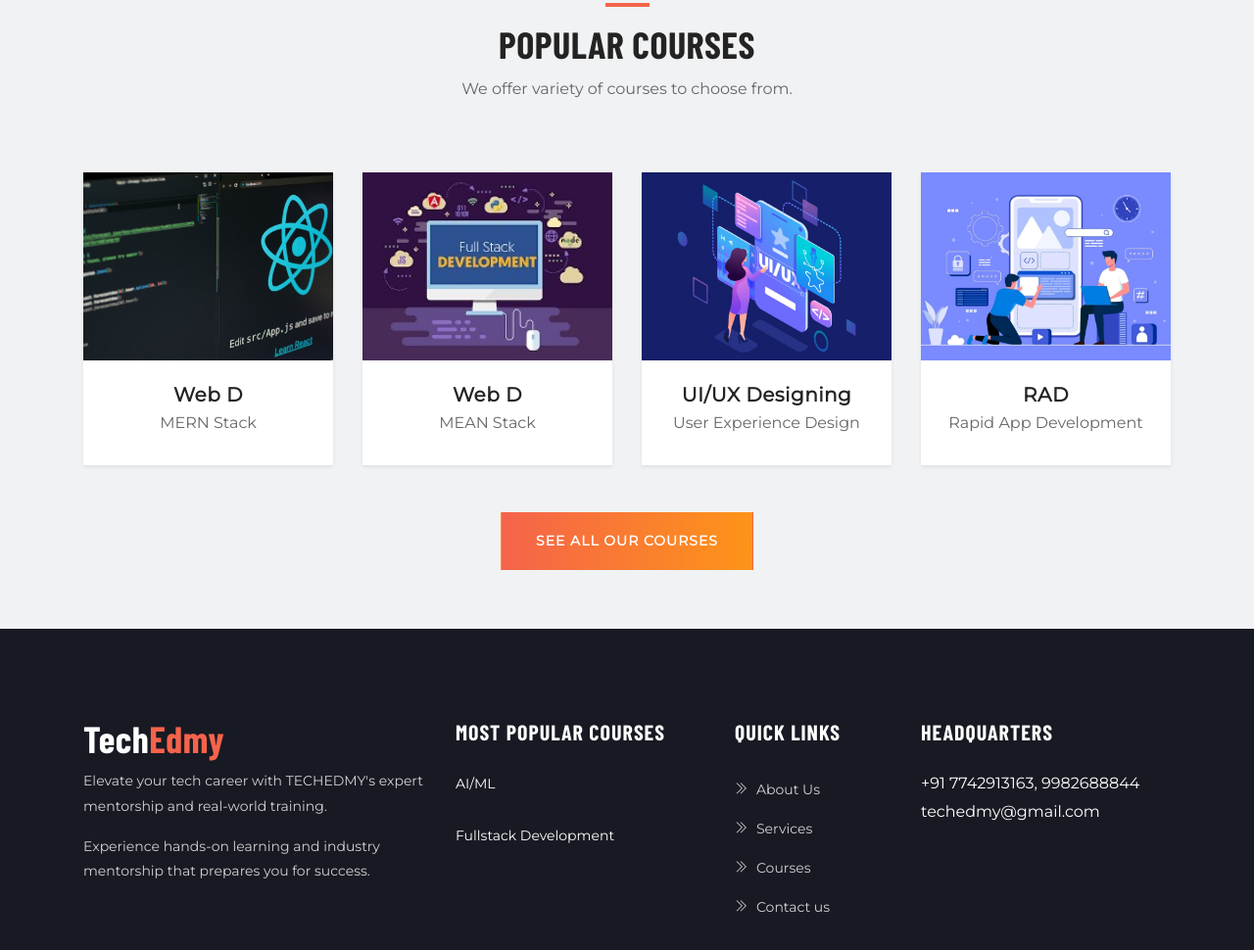
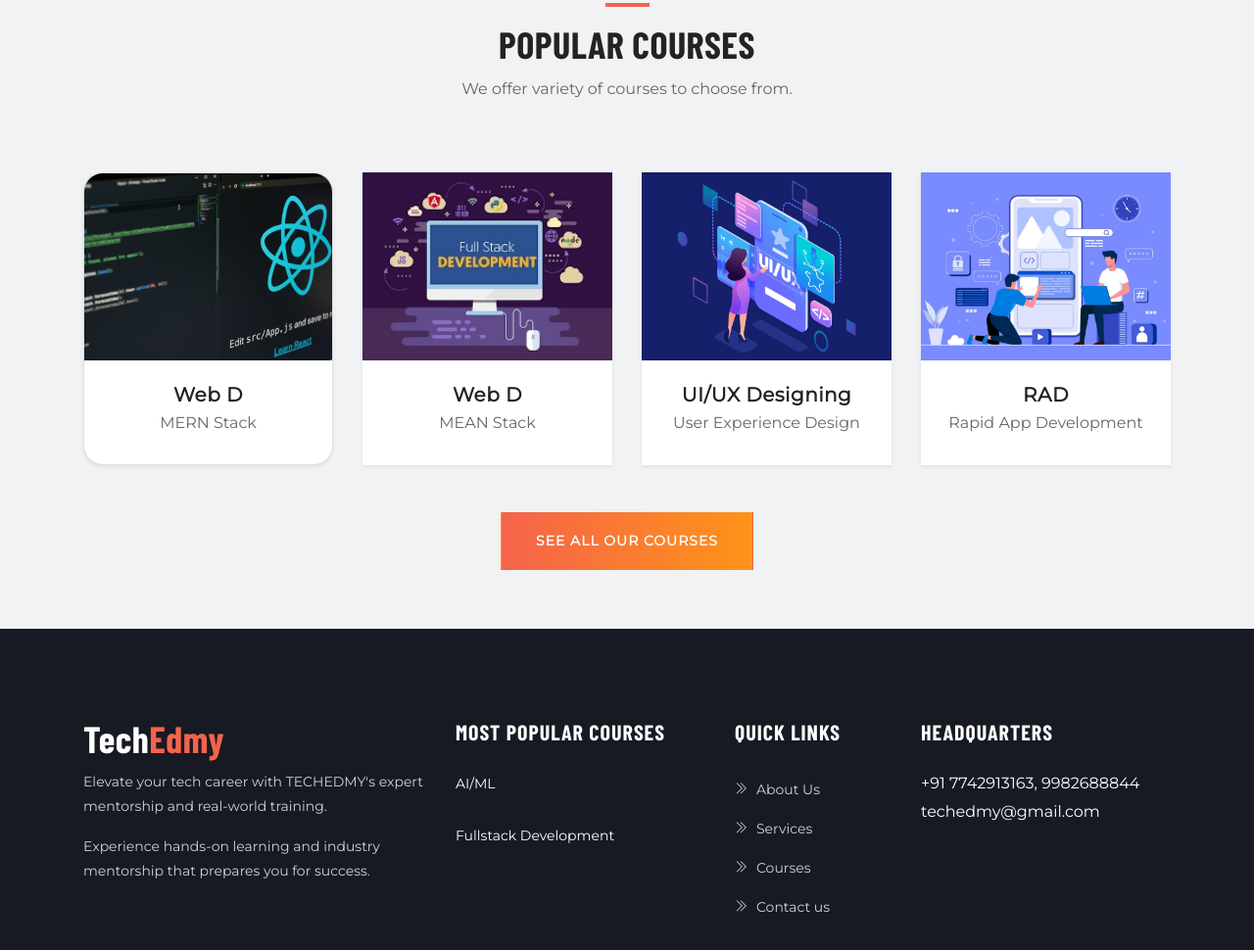
Before and after one commit to Priyalj03/techedmyyy, a website: page source/index.html in a window 1280 px wide. Shown: the part 3404-4374 px from the top of the page at 98% size. Drawn offline with nearby package versions, Linux system fonts and the light colour scheme; some packages are replaced by stand-ins of ours; files that its build step writes are made by us from their sources; a script that the page names is missing; files whose address does not match are found by name.

Commit message:
commit course cards

```diff
--- a/source/index.html
+++ b/source/index.html
@@ -220,7 +220,7 @@
 
 /* Card Styling */
 .card {
-  border-radius: 10px; /* Rounded corners */
+  border-radius: 20px; /* Rounded corners */
   box-shadow: 0 4px 6px rgba(0, 0, 0, 0.1); /* Light shadow */
   overflow: hidden; /* To ensure the image and content don't overflow */
   transition: transform 0.3s ease, box-shadow 0.3s ease; /* Smooth transition on hover */
@@ -521,7 +521,7 @@
 
 		<div class="row">
 			<div class="col-lg-3 col-md-6">
-				<div class="card border-0 rounded-0 p-0 mb-5 mb-lg-0 shadow-sm">
+				<div class="card border-3 rounded-3 p-0 mb-5 mb-lg-0 shadow-sm">
 					<a href="mern.html"><img src="images/gallery/image 29.png" alt="fullstack web Development" class="img fluid"  style="width: 100%; height: auto; display: block; "></a>
 					<div class="card-body">
 						<a href="mern.html"><h4 class="font-secondary mb-0">Web D</h4></a>
```
